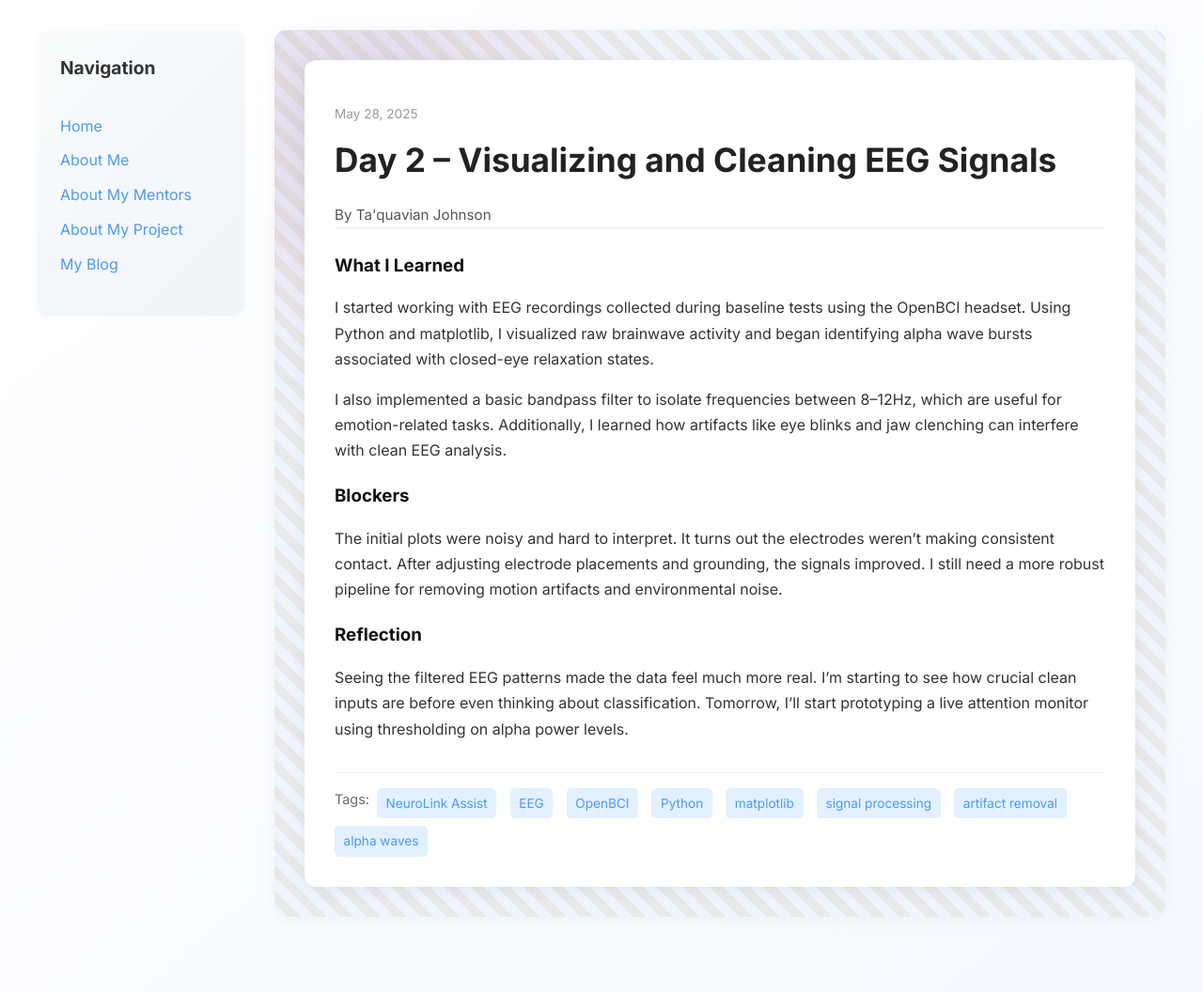
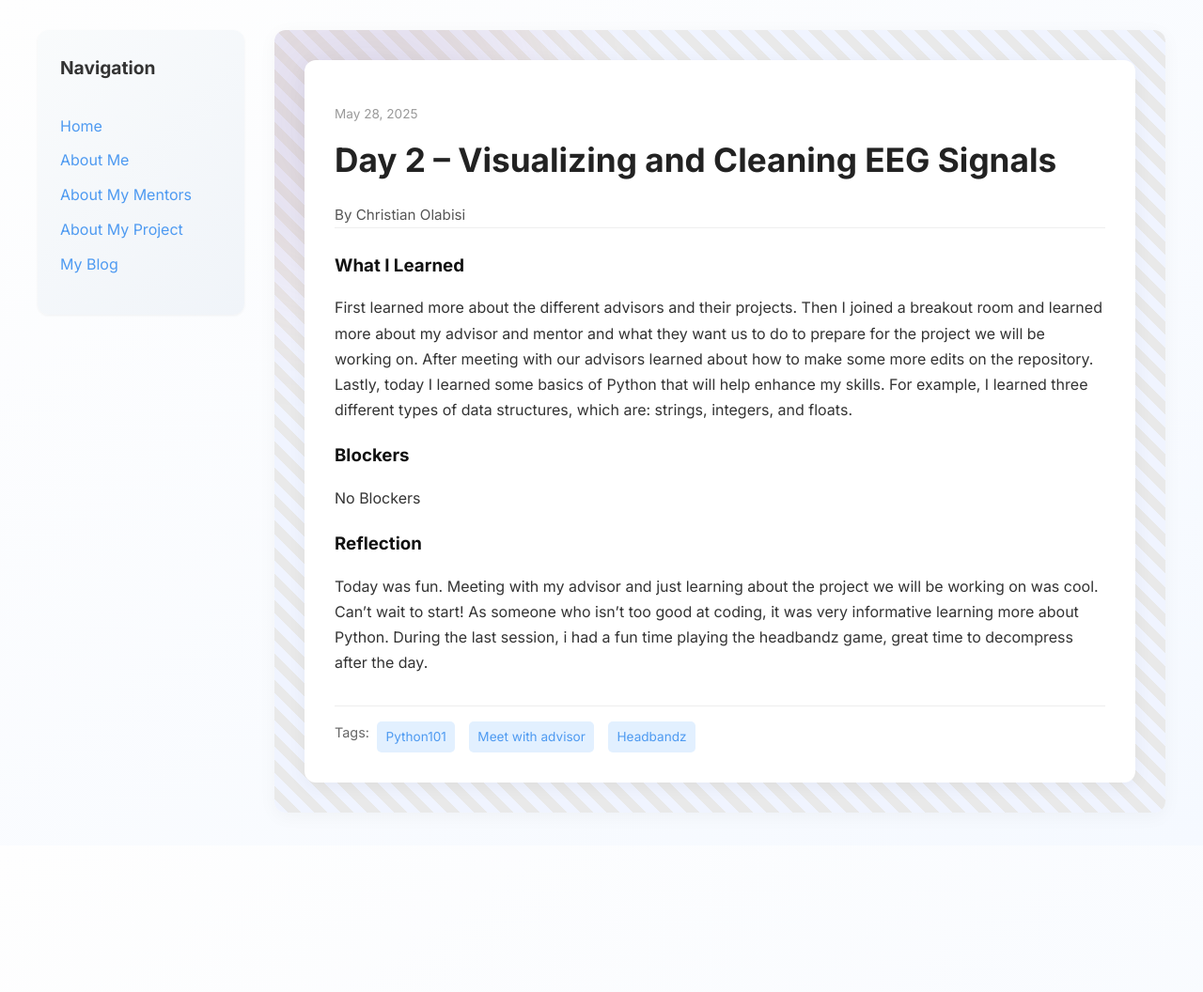
Before and after one commit to Chola3-pixel/Chola3-pixel.github.io, a Jekyll site: the page built from _posts/2025-05-28-day-2.md, in a window 1280 px wide. Shown: the whole page at 94% size. Built offline with Jekyll 4.4.1, drawn with Linux system fonts in a browser that asks for light colours; after the commit the page ends 900 px from its top, so only the background shows below that.

Commit message:
Update 2025-05-28-day-2.md

```diff
--- a/_posts/2025-05-28-day-2.md
+++ b/_posts/2025-05-28-day-2.md
@@ -2,18 +2,17 @@
 layout: post
 title: "Day 2 – Visualizing and Cleaning EEG Signals"
 date: 2025-05-28
-author: Ta'quavian Johnson
+author: Christian Olabisi
 permalink: /day2.html
-tags: ["NeuroLink Assist", "EEG", "OpenBCI", "Python", "matplotlib", "signal processing", "artifact removal", "alpha waves"]
+tags: ["Python101", "Meet with advisor", "Headbandz"]
 
 what_i_learned: |
-  I started working with EEG recordings collected during baseline tests using the OpenBCI headset. Using Python and matplotlib, I visualized raw brainwave activity and began identifying alpha wave bursts associated with closed-eye relaxation states.
+  First learned more about the different advisors and their projects. Then I joined a breakout room and learned more about my advisor and mentor and what they want us to do to prepare for the project we will be working on. After meeting with our advisors learned about how to make some more edits on the repository. Lastly, today I learned some basics of Python that will help enhance my skills. For example, I learned three different types of data structures, which are: strings, integers, and floats.
 
-  I also implemented a basic bandpass filter to isolate frequencies between 8–12Hz, which are useful for emotion-related tasks. Additionally, I learned how artifacts like eye blinks and jaw clenching can interfere with clean EEG analysis.
 
 blockers: |
-  The initial plots were noisy and hard to interpret. It turns out the electrodes weren’t making consistent contact. After adjusting electrode placements and grounding, the signals improved. I still need a more robust pipeline for removing motion artifacts and environmental noise.
+  No Blockers
 
 reflection: |
-  Seeing the filtered EEG patterns made the data feel much more real. I’m starting to see how crucial clean inputs are before even thinking about classification. Tomorrow, I’ll start prototyping a live attention monitor using thresholding on alpha power levels.
+ Today was fun. Meeting with my advisor and just learning about the project we will be working on was cool. Can't wait to start! As someone who isn't too good at coding, it was very  informative learning more about Python. During the last session, i had a fun time playing the headbandz game, great time to decompress after the day.
 ---
```
